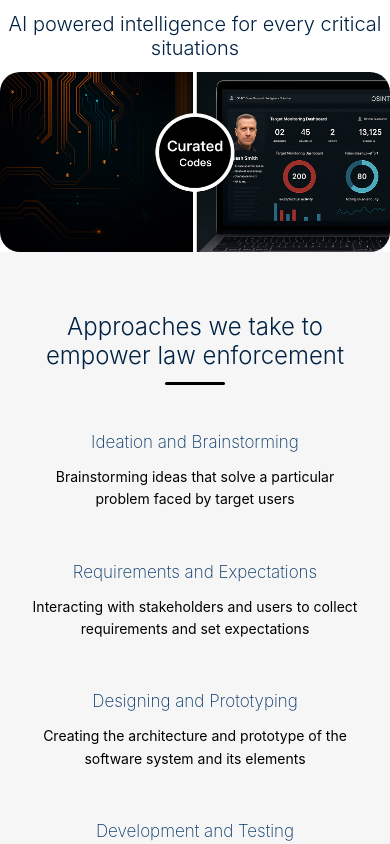
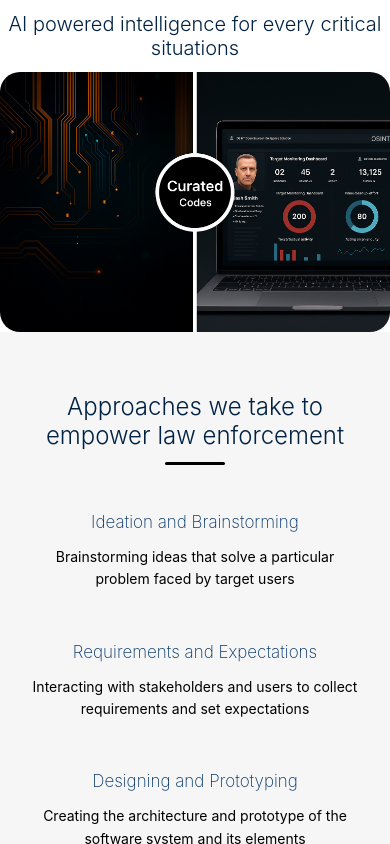
Before and after one commit to Sameena10/curatedcodestech, a React (Vite) app: page / in a window 390 px wide. Built offline with nearby package versions, Linux system fonts and the light colour scheme.

Commit message:
update changes

```diff
--- a/src/Page/HomePage.css
+++ b/src/Page/HomePage.css
@@ -25,7 +25,7 @@
   border-radius: 20px;
 }
 
-@media (max-width: 768px) {
+/* @media (max-width: 768px) {
   .hero-heading {
     font-size: 22px;
     margin: 16px 0;
@@ -43,7 +43,27 @@
   .banner-image {
     max-height: 180px;
   }
+} */
+@media (max-width: 768px) {
+  .hero-heading {
+    font-size: 22px;
+    margin: 16px 0;
+  }
+  .banner-image {
+    max-height: 600px;
+  }
 }
+
+@media (max-width: 480px) {
+  .hero-heading {
+    font-size: 20px;
+    margin: 12px 0;
+  }
+  .banner-image {
+    max-height: 500px;
+  }
+}
+
 
 /* basics we follow  */
 .basics-section {
```
